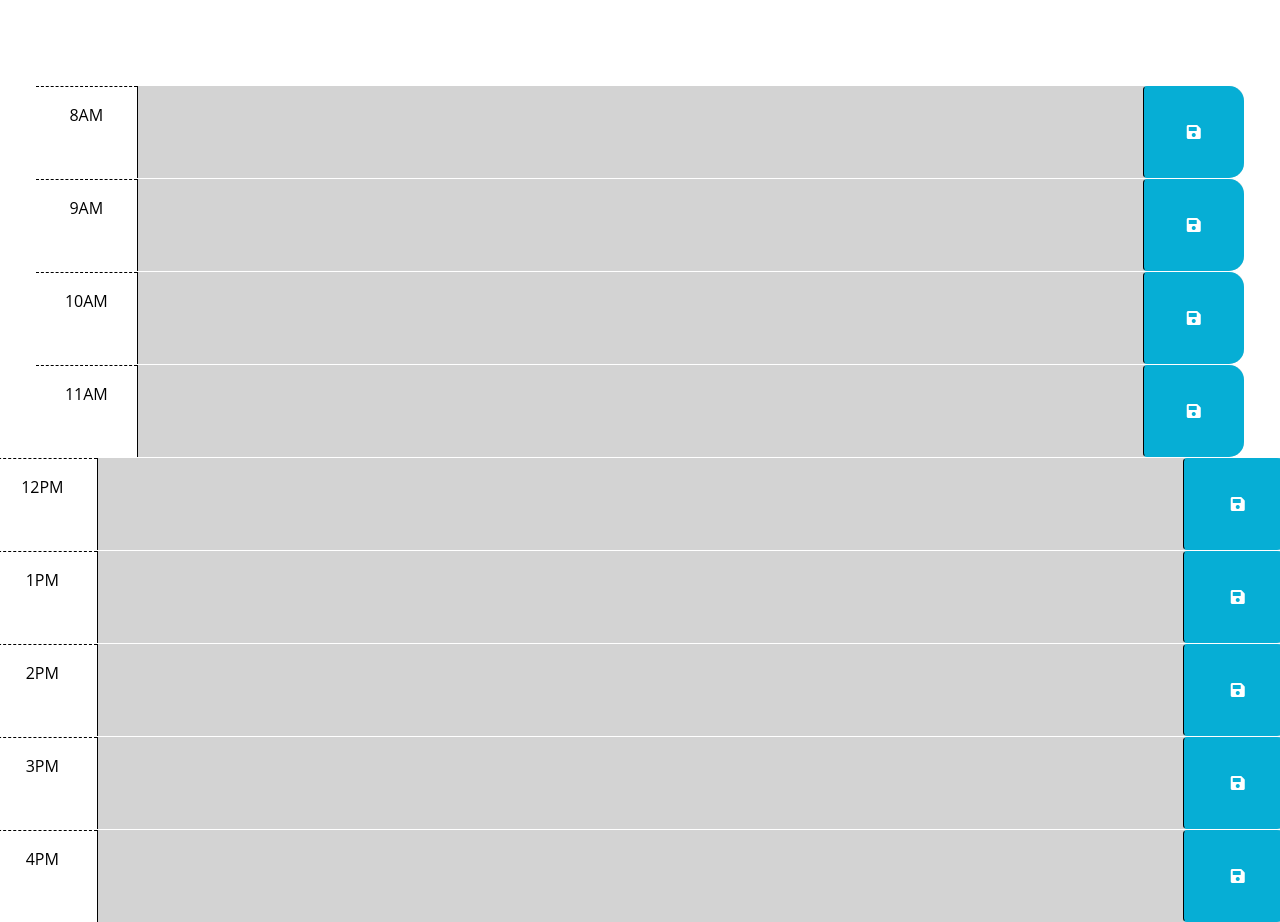
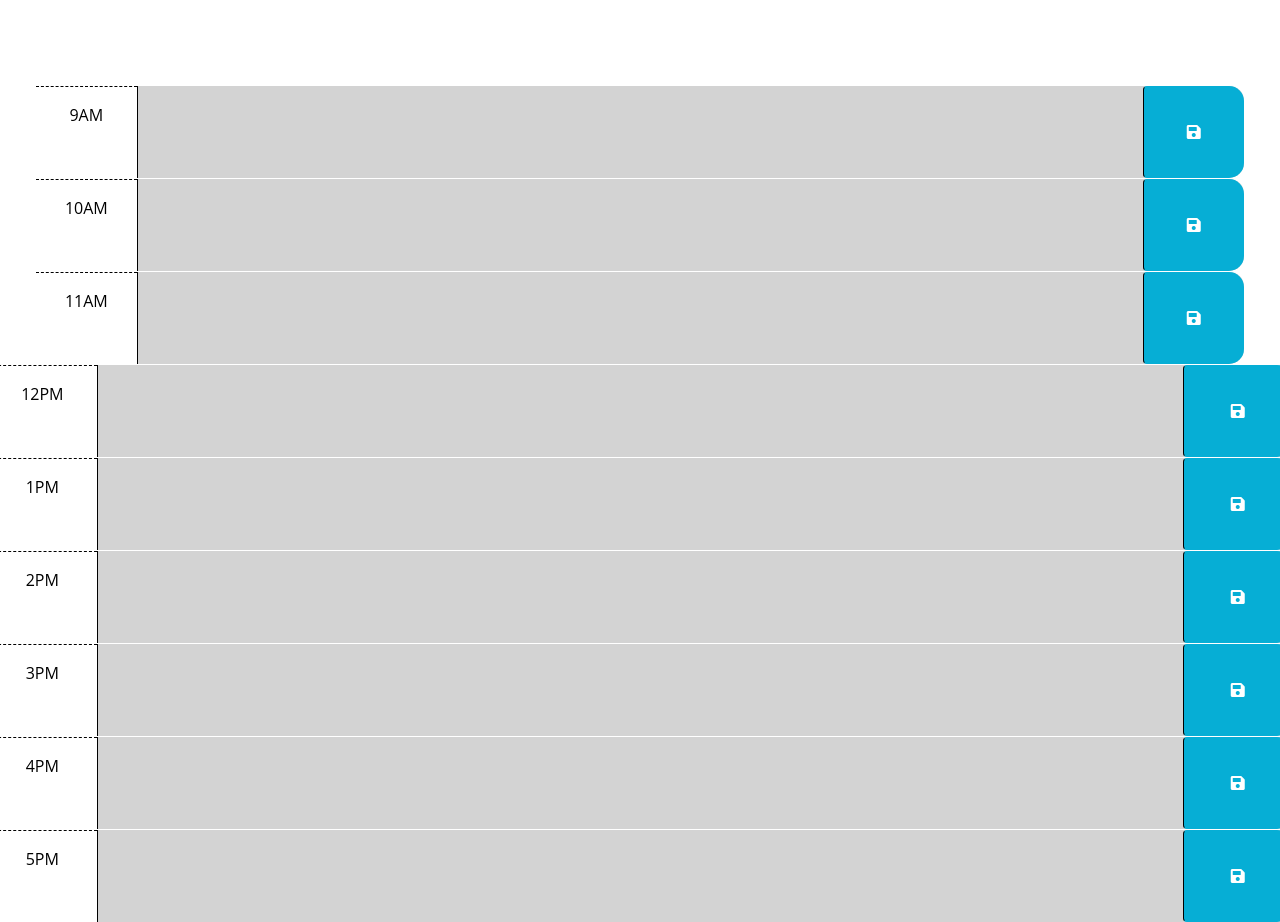
Before and after one commit to hailey-strauss/challenge5, a plain HTML site: page index.html in a window 1280 px wide. Shown: the part 212-1134 px from the top of the page. Drawn offline with nearby package versions, Linux system fonts and the light colour scheme.

Commit message:
added to readme file and added images as well as fix the times for the planner

```diff
--- a/index.html
+++ b/index.html
@@ -40,15 +40,6 @@
         in the finished product. Remember to delete this comment once the
         code is implemented.
         -->
-
-      <!-- Example of a past time block. The "past" class adds a gray background color. -->
-      <div id="hour-8" class="row time-block past">
-        <div class="col-2 col-md-1 hour text-center py-3">8AM</div>
-        <textarea class="col-8 col-md-10 description" rows="3"> </textarea>
-        <button class="btn saveBtn col-2 col-md-1" aria-label="save">
-          <i class="fas fa-save" aria-hidden="true"></i>
-        </button>
-      </div>
 
       <!-- Example of a past time block. The "past" class adds a gray background color. -->
       <div id="hour-9" class="row time-block past">
@@ -128,6 +119,16 @@
 </div>
 </div>
 
+<!-- Example of a future time block. The "future" class adds a green background color. -->
+<div id="hour-5" class="row time-block future">
+  <div class="col-2 col-md-1 hour text-center py-3">5PM</div>
+  <textarea class="col-8 col-md-10 description" rows="3"> </textarea>
+  <button class="btn saveBtn col-2 col-md-1" aria-label="save">
+    <i class="fas fa-save" aria-hidden="true"></i>
+  </button>
+</div>
+</div>
+
     <script src="https://cdnjs.cloudflare.com/ajax/libs/jquery/3.2.1/jquery.min.js"></script>
     <script
       src="https://cdn.jsdelivr.net/npm/dayjs@1.11.3/dayjs.min.js"
```
Also changed, not shown: assets/img/plan.png (added), assets/img/planner.png (added), 1 other file.
